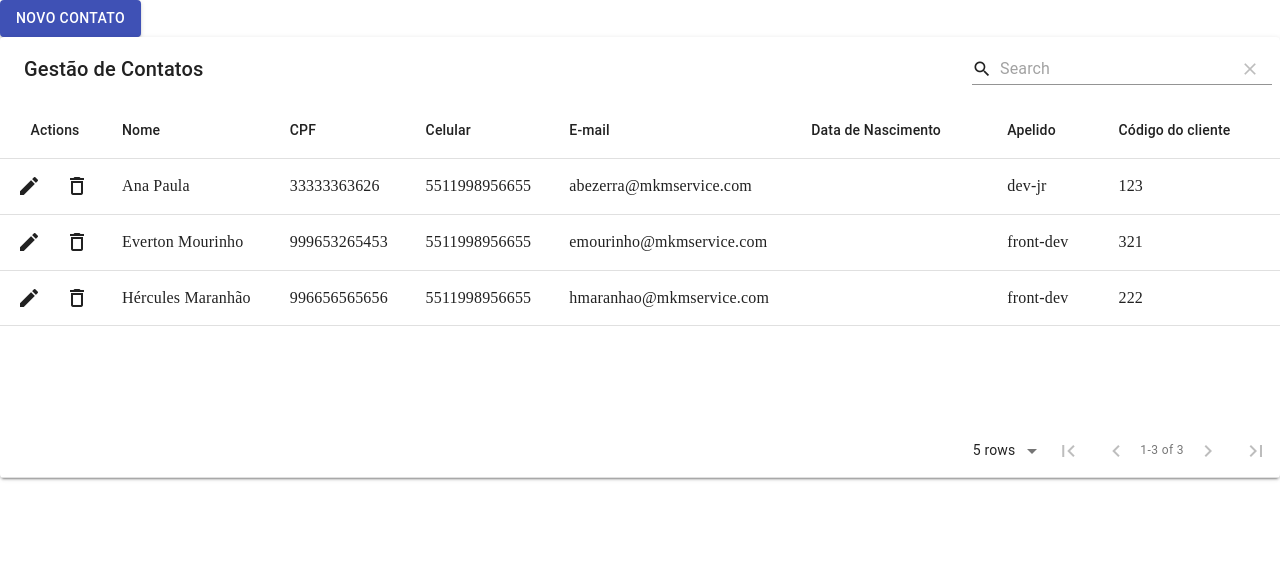
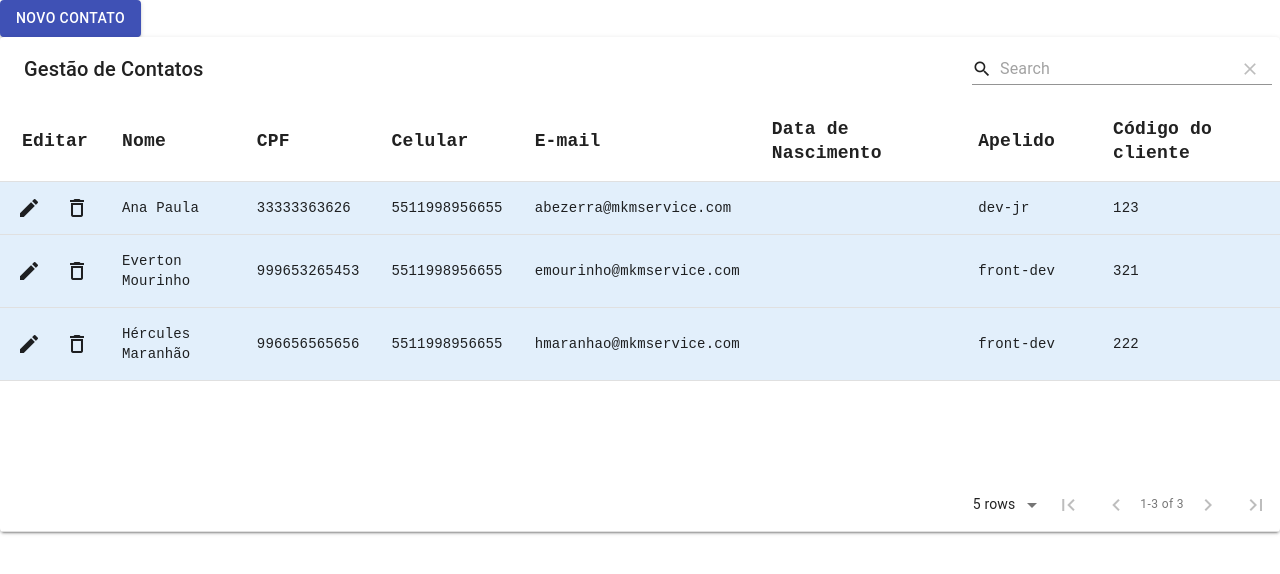
Before and after one commit to anasouza0087/ManageContacts, a React (Create React App) app: page / in a window 1280 px wide. Shown: the top 574 px of the page. Built offline with nearby package versions, Linux system fonts and the light colour scheme; a web font is replaced by a local one.

Commit message:
update: Estilizando tela inicial

```diff
--- a/src/containers/Contacts.jsx
+++ b/src/containers/Contacts.jsx
@@ -47,7 +47,8 @@ const Contacts = () => {
                     setOpen={setOpen}
                 />
             }
-            <MaterialTable title="Gestão de Contatos"
+            <MaterialTable
+                title="Gestão de Contatos"
                 data={contacts}
                 columns={columns}
                 editable={{
@@ -69,6 +70,27 @@ const Contacts = () => {
                             resolve()
                         })
                 }}
+                options={{
+                    rowStyle: {
+                        backgroundColor: '#e2effb',
+                        fontFamily: 'monospace',
+                        fontSize: '14px'
+                    },
+                    headerStyle: {
+                        fontFamily: 'monospace',
+                        fontSize: '18px',
+                        fontWeight: 'bold'
+                    },
+                }}
+                localization={{
+                    header: {
+                        actions: 'Editar',
+                    },
+                    body: {
+                        deleteTooltip: 'Excluir',
+                        editTooltip: 'Editar',
+                    },
+                }}
             />
         </>
     )
```
